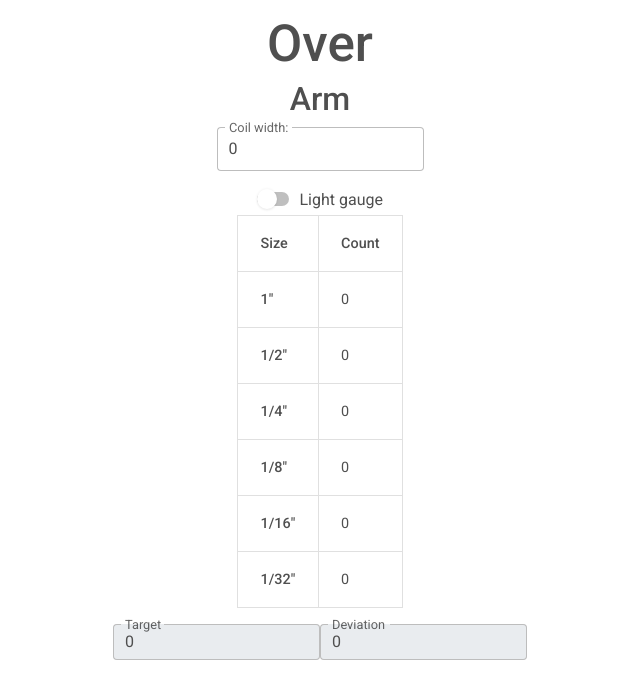
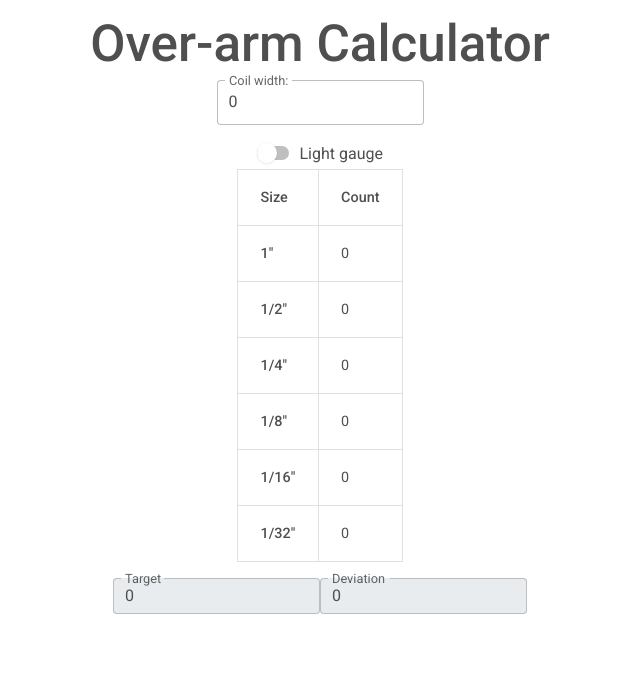
Before and after one commit to cspraggett/overarm-gui, a React (Vite) app: page / in a window 1280 px wide. Shown: the top 698 px of the page, without its empty margins (320-960 px from the left). Built offline with nearby package versions, Linux system fonts and the light colour scheme.

Commit message:
Fix header

```diff
--- a/src/Overarm.jsx
+++ b/src/Overarm.jsx
@@ -36,8 +36,7 @@ export default function Overarm() {
 
   return (
     <div className='d-flex flex-column justify-content-top align-items-center mt-3'>
-      <h1>Over</h1>
-      <h2>Arm</h2>
+      <h1>Over-arm Calculator</h1>
       <Input width={width} setWidth={changeWidth} />
       <Switch lightGauge={isLightGauge} setLightGauge={changeGauge} />
       <Table counts={counts} />
```
